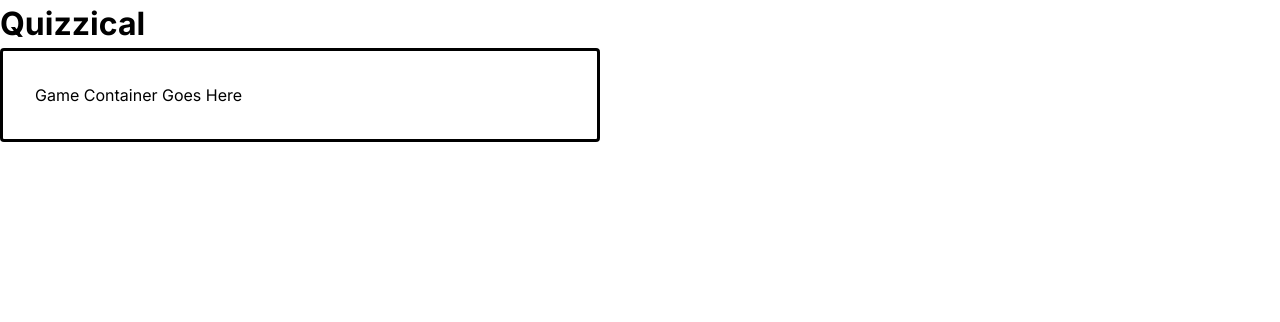
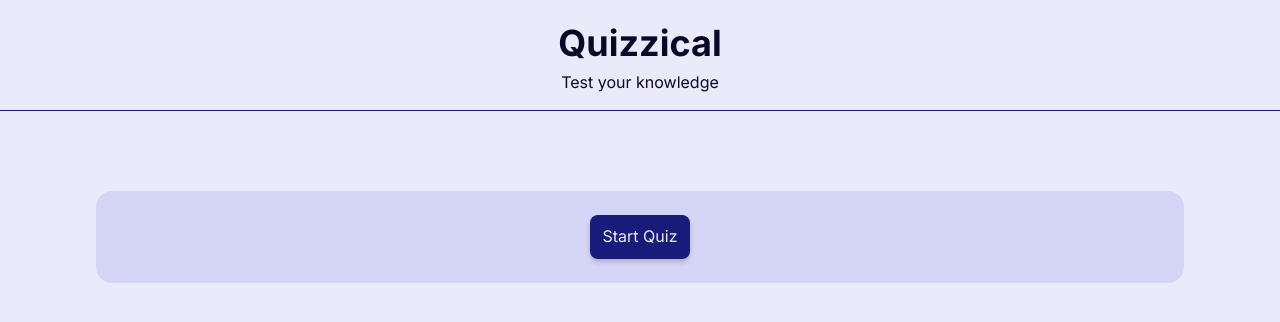
Before and after one commit to MattPahuta/quizzical, a React (Vite) app: page / in a window 1280 px wide. Shown: the top 322 px of the page. Built offline with nearby package versions, Linux system fonts and the light colour scheme.

Commit message:
Add initial quiz styles, structure

```diff
--- a/index.html
+++ b/index.html
@@ -8,8 +8,8 @@
     <link rel="preconnect" href="https://fonts.googleapis.com">
     <link rel="preconnect" href="https://fonts.gstatic.com" crossorigin>
     <link href="https://fonts.googleapis.com/css2?family=Inter:ital,opsz,wght@0,14..32,100..900;1,14..32,100..900&display=swap" rel="stylesheet">
-    <link rel="stylesheet" href="./src/reset.css">
-    <link rel="stylesheet" href="./src/styles.css">
+    <!-- <link rel="stylesheet" href="./src/reset.css">
+    <link rel="stylesheet" href="./src/styles.css"> -->
     <title>Quizzical</title>
   </head>
   <body>
--- a/src/App.jsx
+++ b/src/App.jsx
@@ -1,39 +1,35 @@
 import React from 'react';
 
 import Header from './components/Header';
-import Splash from "./components/Splash";
-import Game from "./components/Game";
+import Quiz from "./components/Quiz";
 
 function App() {
+  /*
+     Header will always be present
+     main div will always be present
+  */
+  const [quizInProgress, setQuizInProgress] = React.useState(false);
+
+  function startQuiz() {
+    console.log('starting quiz...')
+    setQuizInProgress(true)
+  }
 
   /*
-    Initialize state to determine if 'start quiz' splash should be displayed,
-      or the quiz should be displayed
-
-    2 screens: start and questions
-
-    Quiz screen
-      - collect answers (use form)
-      - tally correct/incorrect answers after submit
-      - display selected answers, incorrect answers
-
-    Hints:
-     - use html-entities library to decode the html entities coming back in the question
-     - create an array with all answers, randomly insert correct_answer into the array w/incorrect_answers
+    Start Card component?
+    - future: select options (difficulty, category, etc)
   */
 
-
   return (
-    <>
+    <div className="wrapper">
       <Header />
-      <main className='wrapper'>
-        <div className='game-container'>
-          Game Container Goes Here
+      <main>
+        <div className='container'>
+          {!quizInProgress && <button className='btn start-btn' onClick={startQuiz}>Start Quiz</button>}
+          {quizInProgress && <Quiz /> }
         </div>
       </main>
-
-    </>
-
+    </div>
   );
 }
 
--- a/src/components/Game.jsx
+++ /dev/null
@@ -1,10 +0,0 @@
-
-function Game() {
-  return (
-    <>
-      <button>Exit</button>
-    </>
-  )
-}
-
-export default Game;
--- a/src/components/Header.jsx
+++ b/src/components/Header.jsx
@@ -1,8 +1,9 @@
 
 function Header() {
   return (
-    <header>
-      <h1>Quizzical</h1>
+    <header className="header">
+      <h1 className="title">Quizzical</h1>
+      <p>Test your knowledge</p>
     </header>
   )
 }
--- /dev/null
+++ b/src/components/Quiz.jsx
@@ -0,0 +1,32 @@
+import React from 'react';
+
+
+  /*
+    Initialize state to determine if 'start quiz' splash should be displayed,
+      or the quiz should be displayed
+
+    2 screens: start and questions
+
+    Quiz screen
+      - collect answers (use form)
+      - tally correct/incorrect answers after submit
+      - display selected answers, incorrect answers
+
+    Hints:
+     - use html-entities library to decode the html entities coming back in the question
+     - create an array with all answers, randomly insert correct_answer into the array w/incorrect_answers
+
+     Header will always be present
+     main div will always be present
+  */
+
+function Quiz() {
+
+  return (
+    <>
+      <h2>Welcome to the Quiz!</h2>
+    </>
+  )
+}
+
+export default Quiz;
--- a/src/components/Splash.jsx
+++ /dev/null
@@ -1,13 +0,0 @@
-// import React from "react";
-
-function Splash() {
-  return (
-    <>
-      <h1>Quizzical</h1>
-      <p>Test your Trivia Skills</p>
-      <button>Start Quiz</button>
-    </>
-  )
-}
-
-export default Splash;
--- a/src/styles.css
+++ b/src/styles.css
@@ -5,8 +5,40 @@
   --ff-primary: "Inter", sans-serif;
   /* Font Sizes */
   --fs-400: 1rem;
+  --fs-500: 1.25rem;
+  --fs-600: 1.5rem;
+  --fs-700: 2.25rem;
+
+  /* Spacing */
+  --spacing-50: 0.25rem;
+  --spacing-100: 0.5rem;
+  --spacing-150: 0.75rem;
+  --spacing-200: 1rem;
+  --spacing-300: 1.5rem;
+  --spacing-500: 2.5rem;
 
   /* Colors */
+  --text-light: hsl(244, 68%, 95%);
+  --text-dark: hsl(242, 65%, 9%);
+  --background: hsl(240, 68%, 95%);
+  --primary-100: hsl(240, 65%, 90%);
+  --primary-200: hsl(239, 67%, 80%);
+  --primary-400: hsl(239, 66%, 60%);
+  --primary-500: hsl(239, 66%, 50%);
+  --primary: hsl(239, 66%, 29%);
+  --secondary: hsl(351, 79%, 72%);
+  --secondary-400: hsl(351, 79%, 60%);
+  --secondary-500: hsl(351, 79%, 50%);
+  --secondary-600: hsl(351, 79%, 40%);
+
+  --accent: hsl(93, 66%, 47%);
+  --accent-400: hsl(93, 66%, 60%);
+  --accent-500: hsl(93, 66%, 50%);
+  --accent-600: hsl(93, 66%, 40%);
+  --accent-700: hsl(93, 66%, 30%);
+
+
+
 
   /* Border radius */
   --br-soft: 1rem;
@@ -14,20 +46,122 @@
 
 }
 
+/* :root[data-theme="light"] {
+  --text: hsl(242, 65%, 9%);
+  --background: hsl(240, 68%, 95%);
+  --primary: hsl(239, 66%, 29%);
+  --secondary: hsl(351, 79%, 72%);
+  --accent: hsl(93, 66%, 47%);
+}
+:root[data-theme="dark"] {
+  --text: hsl(242, 65%, 91%);
+  --background: hsl(240, 68%, 5%);
+  --primary: hsl(239, 66%, 71%);
+  --secondary: hsl(351, 79%, 28%);
+  --accent: hsl(93, 66%, 53%);
+} */
+
+/* :root[data-theme="light"] {
+  --text: hsl(213, 69%, 5%);
+  --background: hsl(212, 68%, 95%);
+  --primary: hsl(207, 69%, 30%);
+  --secondary: hsl(355, 68%, 66%);
+  --accent: hsl(44, 69%, 41%);
+}
+:root[data-theme="dark"] {
+  --text: hsl(213, 69%, 95%);
+  --background: hsl(212, 68%, 5%);
+  --primary: hsl(207, 69%, 70%);
+  --secondary: hsl(355, 68%, 34%);
+  --accent: hsl(44, 69%, 59%);
+} */
+
 /* BASE STYLES */
 body {
   min-height: 100svh;
-  /* display: flex;
-  flex-direction: column; */
   font-family: var(--ff-primary);
   font-size: var(--fs-400);
+  background: var(--background);
+  color: var(--text-dark);
   line-height: 1.5;
 
 }
 
-.game-container {
-  width: 600px;
-  border: 3px solid black;
-  border-radius: 4px;
-  padding: 2rem;
+.wrapper {
+  min-height: 100%;
+  /* padding: var(--spacing-300); */
+  display: flex;
+  flex-direction: column;
+  /* align-items: center;
+  gap: var(--spacing-500); */
 }
+
+.header {
+  padding: var(--spacing-200);
+  text-align: center;
+  border-bottom: 1px solid var(--primary);
+}
+
+.title {
+  font-size: var(--fs-700);
+}
+
+.main {
+  padding: var(--spacing-300);
+  display: flex;
+  flex-direction: column;
+  align-items: center;
+}
+
+.container {
+  margin-inline: auto;
+  margin-block-start: 5rem;
+  padding: var(--spacing-300);
+  min-width: 320px;
+  width: clamp(20rem, 92vw, 68rem);
+
+  display: flex;
+  flex-direction: column;
+  align-items: center;
+  gap: var(--spacing-300);
+  flex: 1;
+  border-radius: var(--spacing-200);
+  background: var(--primary-100);
+}
+
+.btn {
+  border: none;
+  cursor: pointer;
+  display: inline-flex;
+  align-items: center;
+  justify-content: center;
+  border-radius: var(--spacing-100);
+  box-shadow: 0 3px 5px rgba(0, 0, 0, 0.18);
+  padding: 0.25em 0.75em;
+  min-width: 10ch;
+  min-height: 44px;
+  text-align: center;
+  line-height: 1.1;
+  transition: 220ms all ease-in-out;
+}
+
+@media screen and (-ms-high-contrast: active) {
+  .btn {
+    border: 2px solid currentcolor;
+  }
+}
+
+.start-btn {
+  background: var(--primary);
+  color: var(--text-light);
+}
+
+.start-btn:hover,
+.start-btn:focus-within {
+  background: var(--primary-400);
+}
+
+.quit-btn {
+  background: var(--secondary);
+  color: var(--text-dark);
+}
```
